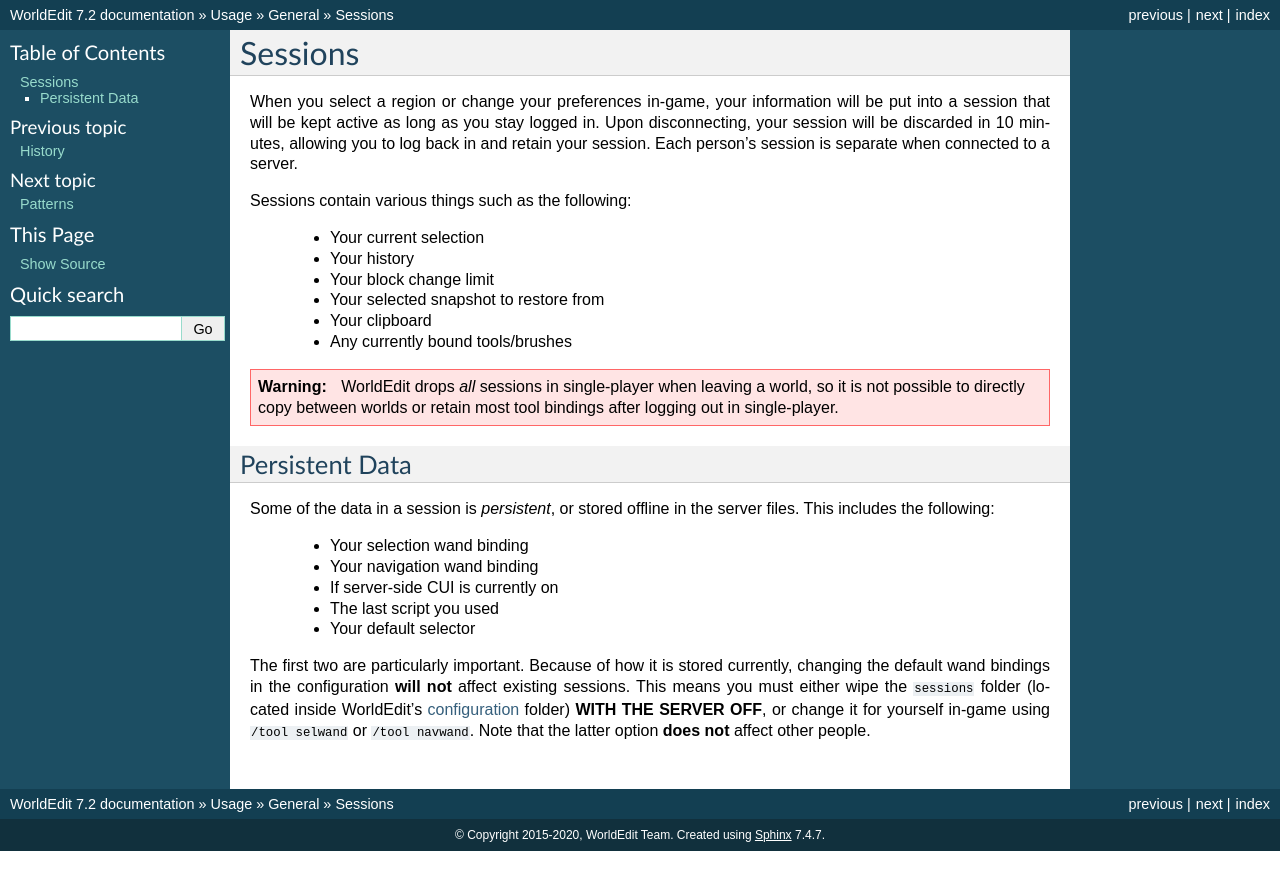
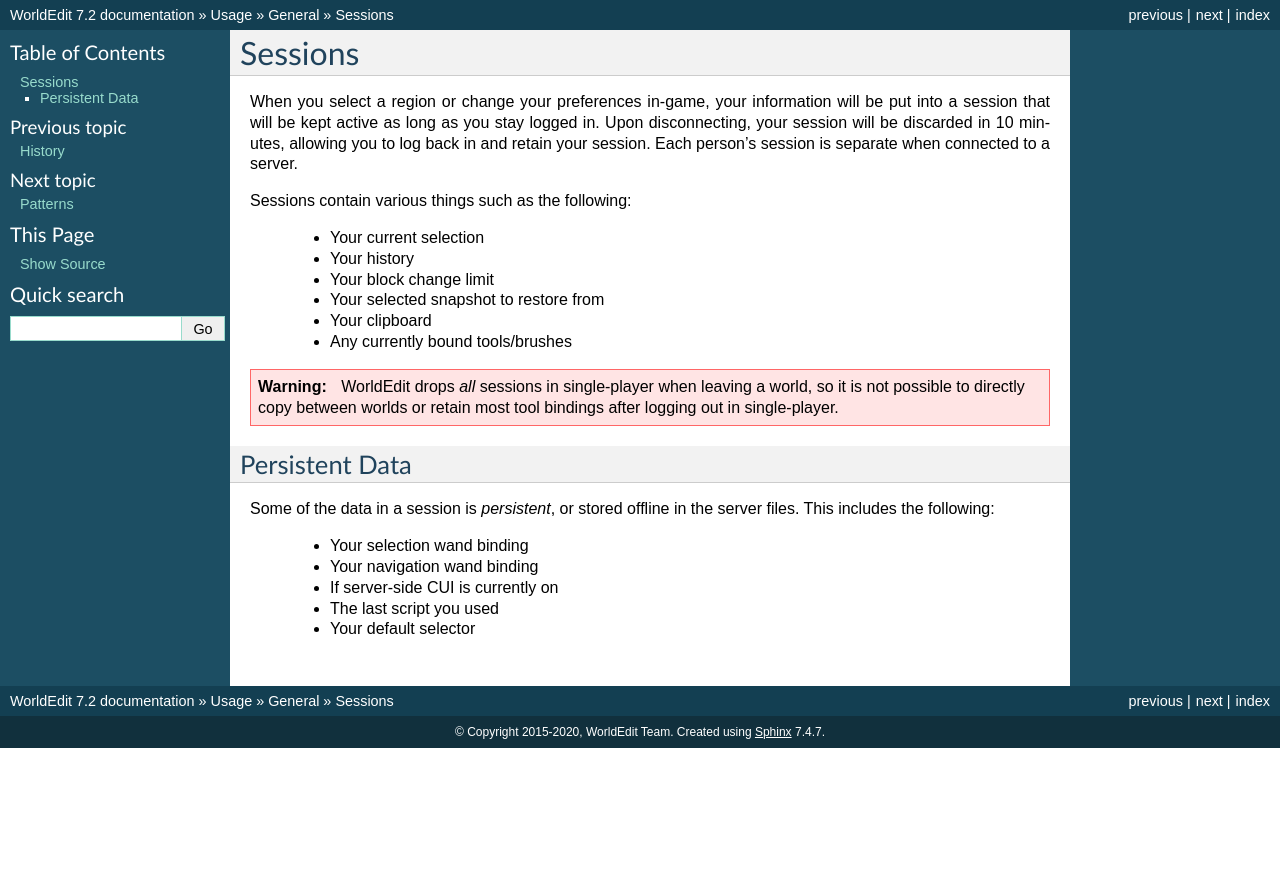
Before and after one commit to EngineHub/WorldEditDocs, a Sphinx documentation site: the page built from source/usage/general/sessions.rst, in a window 1280 px wide. Shown: the top 890 px of the page. Built offline with Sphinx 7.4.7, drawn with Linux system fonts in a browser that asks for light colours.

Commit message:
First pass at some docs on local sessions.
Also tweaks and cleanup on some related stuff.

```diff
--- a/source/api/concepts/edit-sessions.rst
+++ b/source/api/concepts/edit-sessions.rst
@@ -19,7 +19,7 @@
     WorldEdit.getInstance().newEditSessionBuilder().world(world).maxBlocks(1000).build()
 
 Edit sessions must be closed once all operations are complete, to ensure that block queues are flushed.
-They are not re-usable, and must be re-created for each individual operation.
+They are not re-usable for edits after being closed, and a new one must be created for subsequent operations.
 
 A clean way to close a ``EditSession`` is to use the ``try-with-resources`` statement:
 
@@ -30,6 +30,8 @@
    } // it is automatically closed/flushed when the code exits the block
 
 For more information, see `The try-with-resources Statement`_ page from the Java Tutorials.
+
+Once an edit session has been used for editing and is closed, it stores all the changes performed. If you want to undo these changes at a later time, you can hold a reference to the edit session. Then, to undo the changes, make a new EditSession as detailed above, and call ``editSession.undo(newEditSession)``.
 
 The Extent Stack
 ~~~~~~~~~~~~~~~~
--- a/source/api/concepts/index.rst
+++ b/source/api/concepts/index.rst
@@ -8,6 +8,7 @@
     :maxdepth: 2
 
     actors
+    local-sessions
     blocks
     patterns-and-masks
     extents
--- a/source/usage/general/sessions.rst
+++ b/source/usage/general/sessions.rst
@@ -26,9 +26,3 @@
     * If server-side CUI is currently on
     * The last script you used
     * Your default selector
-
-The first two are particularly important. Because of how it is stored currently, changing the default wand bindings
-in the configuration **will not** affect existing sessions. This means you must either wipe the ``sessions`` folder
-(located inside WorldEdit's :doc:`configuration <../../config>` folder) **WITH THE SERVER OFF**, or change it for
-yourself in-game using ``/tool selwand`` or ``/tool navwand``. Note that the latter option **does not** affect other
-people.
```
Also changed, not shown: source/api/concepts/local-sessions.rst (added, +25 -0 lines), source/api/examples/selections.rst (added, +28 -0 lines).
